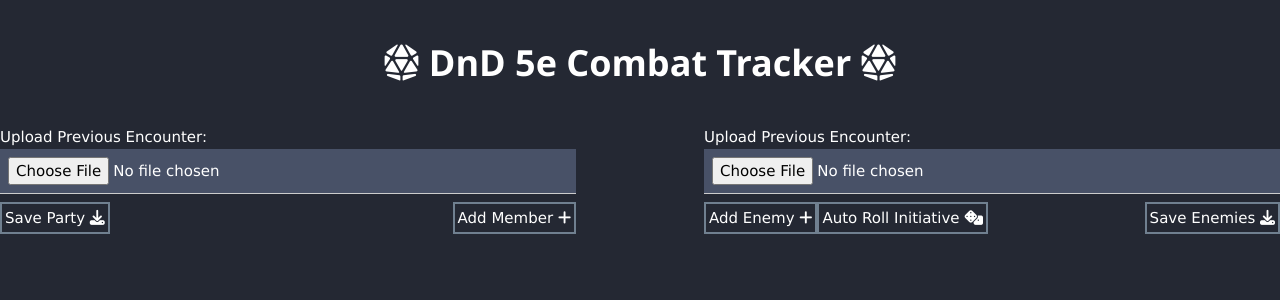
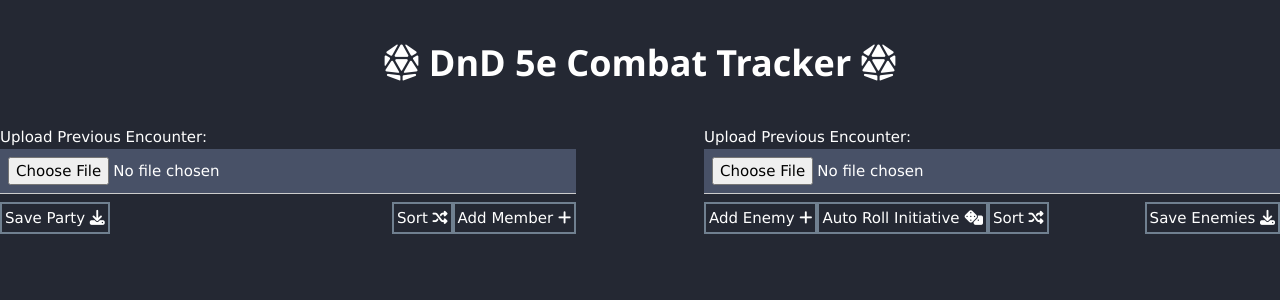
Before and after one commit to gregt114/DnD-5e-Combat-Tracker, a Flask app: page / in a window 1280 px wide. Shown: the top 300 px of the page. Run offline with Flask 2, Linux system fonts and the light colour scheme; some libraries are stand-ins or nearby versions.

Commit message:
added initiative rolling and sorting

```diff
--- a/static/js/index.js
+++ b/static/js/index.js
@@ -242,6 +242,14 @@ $(document).ready(function () {
         load_side("right");
     });
 
+    $("#party-sort").click(function () {
+        sort("left");
+    });
+
+    $("#enemy-sort").click(function () {
+        sort("right");
+    });
+
     // Auto-roll button for enemy initiatives
     $("#enemy-roll").click(() => {
         $("#right .w3-card").each(function () {
--- a/templates/index.html
+++ b/templates/index.html
@@ -32,6 +32,8 @@
             <button id="party-save" class="w3-button w3-left top-button">Save Party <i
                     class="fa-solid fa-download"></i></button>
             <button id="party-add" class="w3-button w3-right top-button">Add Member <i class="fa fa-plus"></i></button>
+            <button id="party-sort" class="w3-button w3-right top-button">Sort <i
+                    class="fa-solid fa-shuffle"></i></button>
             <div class="card-area"></div>
         </div>
 
@@ -40,6 +42,8 @@
             <button id="enemy-add" class="w3-button w3-left top-button">Add Enemy <i class="fa fa-plus"></i></button>
             <button id="enemy-roll" class="w3-button w3-left top-button">Auto Roll Initiative <i
                     class="fa-solid fa-dice"></i></button>
+            <button id="enemy-sort" class="w3-button w3-left top-button">Sort <i
+                    class="fa-solid fa-shuffle"></i></button>
             <button id="enemy-save" class="w3-button w3-right top-button">Save Enemies <i
                     class="fa-solid fa-download"></i></button>
             <div class="card-area"></div>
```
Also changed, not shown: README.md.
